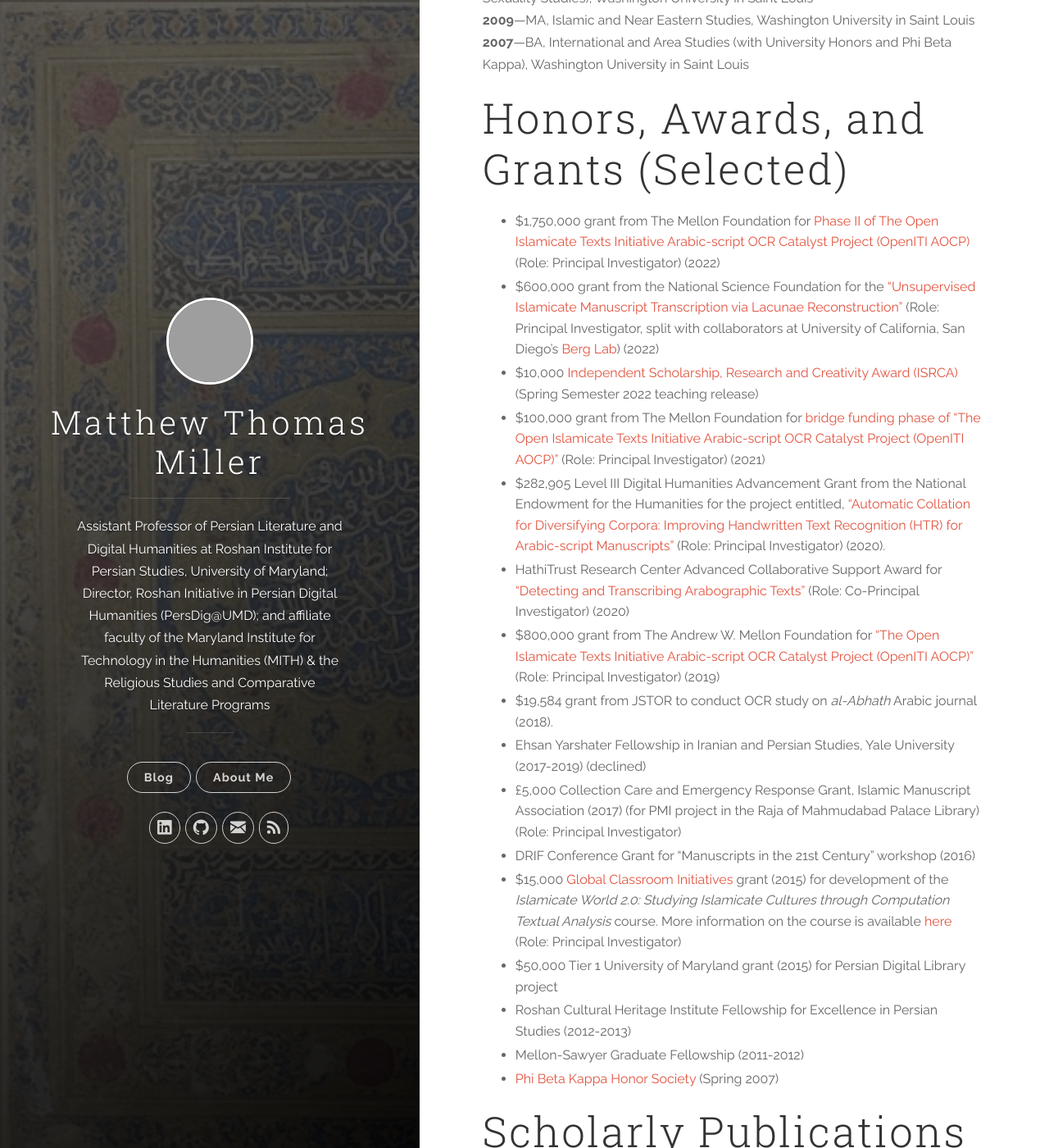
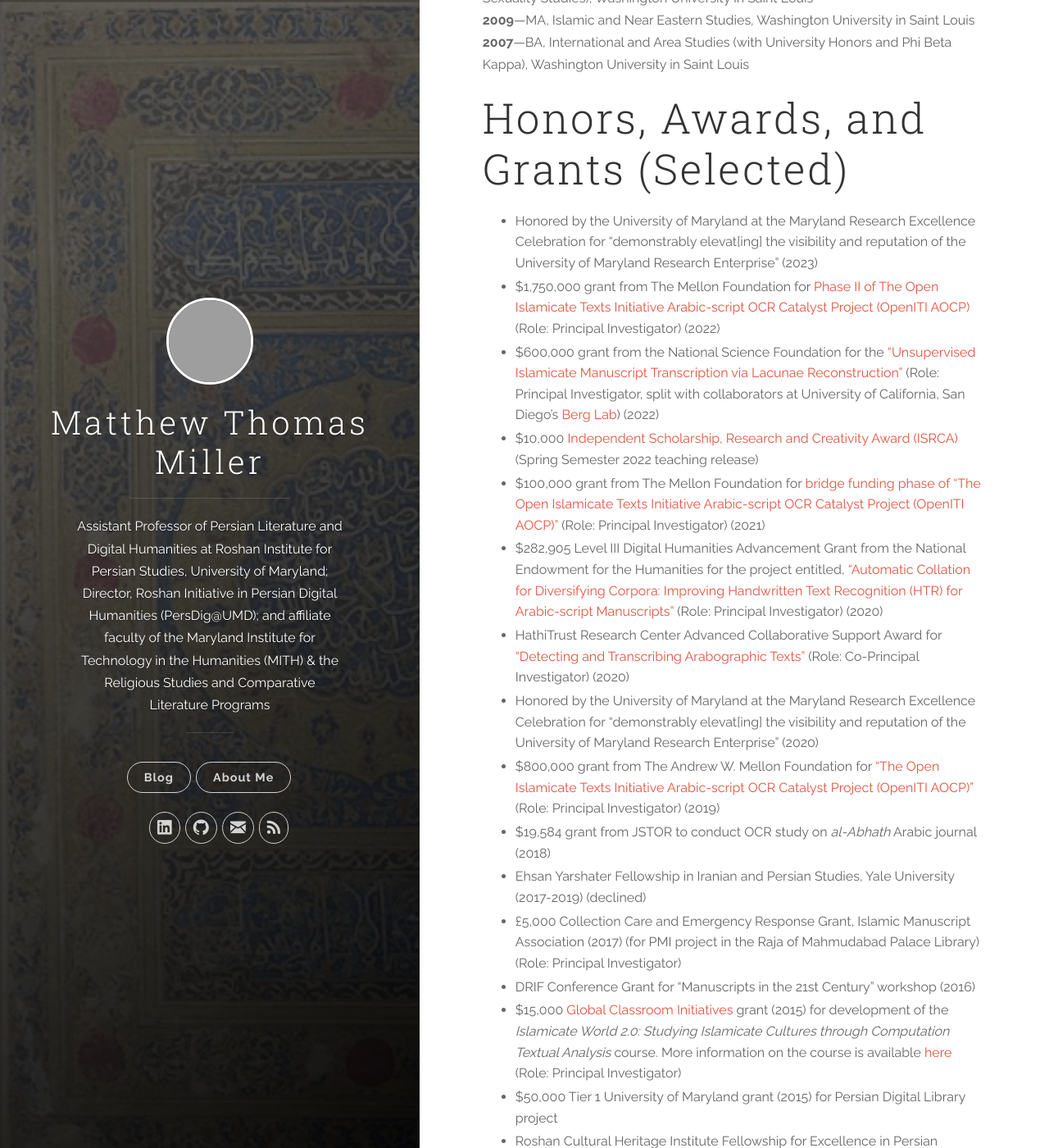
Before and after one commit to MatthewThomasMiller/MatthewThomasMiller.github.io, a Jekyll site: the page built from about-me.md, in a window 1280 px wide and 1400 px high, scrolled down 931 px. Shown: the whole window at 82% size. Built offline with Jekyll 4.4.1, drawn with Linux system fonts in a browser that asks for light colours; grey boxes are pictures that could not be loaded.

Commit message:
about me update

```diff
--- a/about-me.md
+++ b/about-me.md
@@ -13,14 +13,16 @@ Matthew Thomas Miller is Assistant Professor of Persian Literature and Digital H
 
 # Honors, Awards, and Grants (Selected)
 
+* Honored by the University of Maryland at the Maryland Research Excellence Celebration for "demonstrably elevat[ing] the visibility and reputation of the University of Maryland Research Enterprise" (2023)
 * $1,750,000 grant from The Mellon Foundation for [Phase II of The Open Islamicate Texts Initiative Arabic-script OCR Catalyst Project (OpenITI AOCP)](https://matthewthomasmiller.github.io/2022/Mellon-Funds-PhaseII-OpenITI/) (Role: Principal Investigator) (2022)
 * $600,000 grant from the National Science Foundation for the ["Unsupervised Islamicate Manuscript Transcription via Lacunae Reconstruction"](https://matthewthomasmiller.github.io/2022/NSF-Grant-Funds/) (Role: Principal Investigator, split with collaborators at University of California, San Diego's [Berg Lab](https://icebergnlp.github.io/)) (2022)
 * $10,000 [Independent Scholarship, Research and Creativity Award (ISRCA)](https://research.umd.edu/development/independent-scholarship-research-and-creativity-awards-isrca-0) (Spring Semester 2022 teaching release)
 * $100,000 grant from The Mellon Foundation for [bridge funding phase of "The Open Islamicate Texts Initiative Arabic-script OCR Catalyst Project (OpenITI AOCP)"](https://matthewthomasmiller.github.io/2021/Mellon-Funds-Continuation/) (Role: Principal Investigator) (2021)
-* $282,905 Level III Digital Humanities Advancement Grant from the National Endowment for the Humanities for the project entitled, ["Automatic Collation for Diversifying Corpora: Improving Handwritten Text Recognition (HTR) for Arabic-script Manuscripts"](https://matthewthomasmiller.github.io/2020/NEH-Awards-HTR-Grant-Roshan-UMD/) (Role: Principal Investigator) (2020).
+* $282,905 Level III Digital Humanities Advancement Grant from the National Endowment for the Humanities for the project entitled, ["Automatic Collation for Diversifying Corpora: Improving Handwritten Text Recognition (HTR) for Arabic-script Manuscripts"](https://matthewthomasmiller.github.io/2020/NEH-Awards-HTR-Grant-Roshan-UMD/) (Role: Principal Investigator) (2020)
 * HathiTrust Research Center Advanced Collaborative Support Award for ["Detecting and Transcribing Arabographic Texts"](https://www.hathitrust.org/htrc-awards-three-acs-projects) (Role: Co-Principal Investigator) (2020)
+* Honored by the University of Maryland at the Maryland Research Excellence Celebration for "demonstrably elevat[ing] the visibility and reputation of the University of Maryland Research Enterprise" (2020)
 * $800,000 grant from The Andrew W. Mellon Foundation for ["The Open Islamicate Texts Initiative Arabic-script OCR Catalyst Project (OpenITI AOCP)"](https://matthewthomasmiller.github.io/2019/OpenITI-Receives/) (Role: Principal Investigator) (2019)
-* $19,584 grant from JSTOR to conduct OCR study on *al-Abhath* Arabic journal (2018).
+* $19,584 grant from JSTOR to conduct OCR study on *al-Abhath* Arabic journal (2018)
 * Ehsan Yarshater Fellowship in Iranian and Persian Studies, Yale University (2017-2019) (declined)
 * £5,000 Collection Care and Emergency Response Grant, Islamic Manuscript Association (2017) (for PMI project in the Raja of Mahmudabad Palace Library) (Role: Principal Investigator)
 * DRIF Conference Grant for "Manuscripts in the 21st Century" workshop (2016)
```
